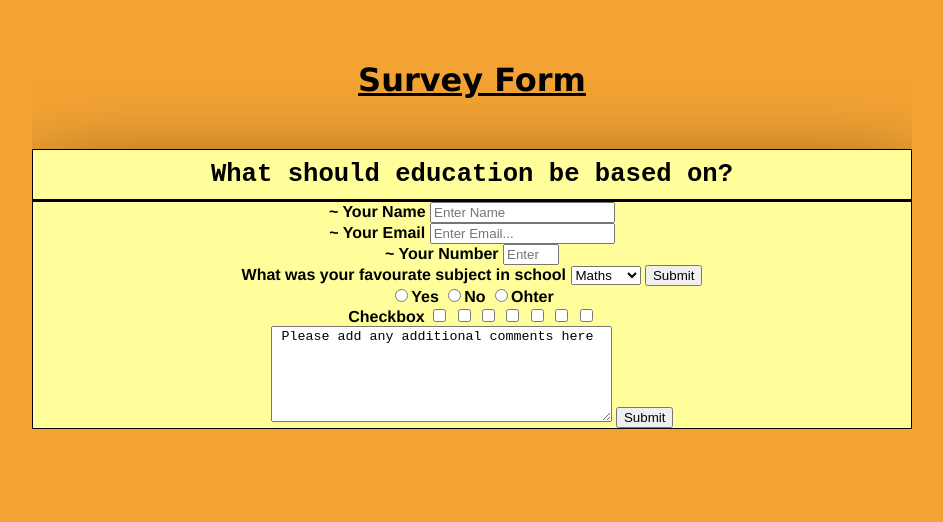
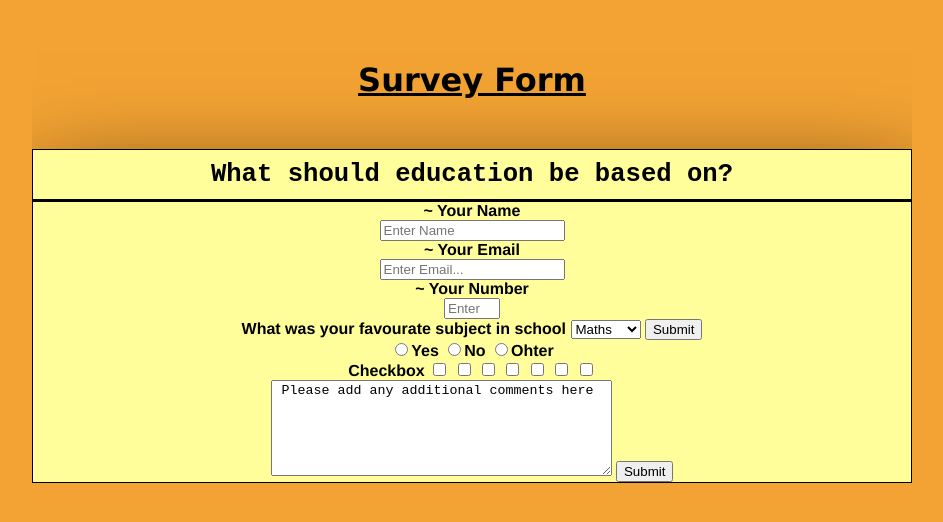
Before and after one commit to MrSaulwarren/Survey-Project-FCC, a plain HTML site: page index.html in a window 1280 px wide. Shown: the whole page, without its empty margins (168-1111 px from the left). Drawn offline with Linux system fonts and the light colour scheme.

Commit message:
commit no.3

```diff
--- a/css/styles.css
+++ b/css/styles.css
@@ -9,7 +9,8 @@ body {
 overflow: hidden;
 }
 
-#title, #description {
+#title,
+#description {
 text-align: center;
 }
 
@@ -33,5 +34,4 @@ body {
 margin: 0;
 padding: 0;
 box-shadow: 5px 50px 100px;
-
 }
--- a/index.html
+++ b/index.html
@@ -14,15 +14,26 @@
   <div id="container">
     <p id="description"> What should education be based on?</p>
     <form id="survey-form">
-      <label for="name" id="name-label">~ Your Name</label>
-      <input id="name" type="text" placeholder="Enter Name" required>
-      <br>
-      <label for="email" id="email-label">~ Your Email</label>
-      <input id="email" type="email" placeholder="Enter Email..." required>
-      <br>
-      <label for="number" id="number-label">~ Your Number</label>
-      <input id="number" type="number" placeholder="Enter Name..." min="10" max="11" required>
-      <br>
+      <div>
+        <div class="label.container">
+          <label for="name" id="name-label">~ Your Name</label>
+        </div>
+        <div class="input.containter">
+          <input id="name" class="inputs" type="text" placeholder="Enter Name" required>
+        </div>
+        <div class="label.container">
+          <label for="email" id="email-label">~ Your Email</label>
+        </div>
+        <div class="input.containter">
+          <input id="email" class="inputs" type="email" placeholder="Enter Email..." required>
+        </div>
+        <div class="label.containter">
+          <label for="number" id="number-label">~ Your Number</label>
+        </div>
+        <div class="input.containter">
+          <input id="number" class="inputs" type="number" placeholder="Enter Name..." min="10" max="11" required>
+        </div>
+      </div>
       <label for="fav-school-subjects">What was your favourate subject in school</label>
       <select id="dropdown" name="subjects">
         <option value="Maths">Maths</option>
```
Lines whose indentation alone changed are shown as unchanged.
